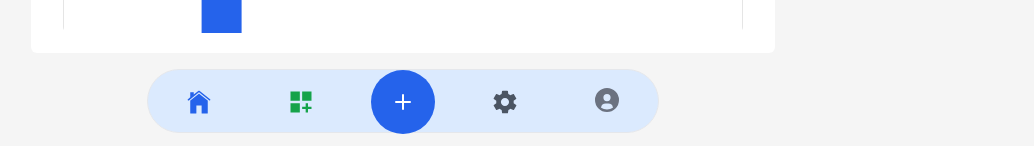
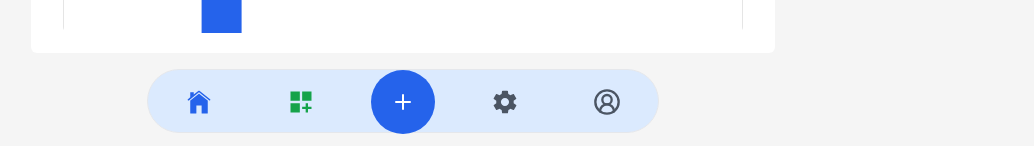
Before and after one commit to Deepanshu-cell/lesn-task-app, a Next.js app: page /dashboard in a window 1280 px wide. Shown: the part 651-797 px from the top of the page, without its empty margins (237-1271 px from the left). Built offline with nearby package versions, Linux system fonts and the light colour scheme.

Commit message:
Static work ends here

```diff
--- a/src/components/layout/Navbar.jsx
+++ b/src/components/layout/Navbar.jsx
@@ -3,9 +3,10 @@ import { IoIosHome, IoMdSettings } from "react-icons/io";
 import Link from "next/link";
 import React from "react";
 import { MdDashboardCustomize } from "react-icons/md";
-import { Plus } from "lucide-react";
+import { CircleUserRound, Plus } from "lucide-react";
 import { useRouter } from "next/navigation";
 import { SettingsPopover } from "./setting-popover";
+import { AccountPopover } from "./account-popover";
 
 const Navbar = () => {
   const router = useRouter();
@@ -83,8 +84,6 @@ const Navbar = () => {
         {/* settings */}
         <SettingsPopover>
           <span
-            href={"/settings"}
-            data-tooltip-target="tooltip-settings"
             type="button"
             className="inline-flex flex-col items-center justify-center px-5 hover:bg-gray-50 dark:hover:bg-gray-800 group cursor-pointer"
           >
@@ -104,22 +103,16 @@ const Navbar = () => {
           Settings
           <div className="tooltip-arrow" data-popper-arrow></div>
         </div>
-        <button
-          data-tooltip-target="tooltip-profile"
-          type="button"
-          className="inline-flex flex-col items-center justify-center px-5 rounded-e-full hover:bg-gray-50 dark:hover:bg-gray-800 group"
-        >
-          <svg
-            className="w-6 h-6 mb-1 text-gray-500 dark:text-gray-400 group-hover:text-blue-600 dark:group-hover:text-blue-500"
-            aria-hidden="true"
-            xmlns="http://www.w3.org/2000/svg"
-            fill="currentColor"
-            viewBox="0 0 20 20"
-          >
-            <path d="M10 0a10 10 0 1 0 10 10A10.011 10.011 0 0 0 10 0Zm0 5a3 3 0 1 1 0 6 3 3 0 0 1 0-6Zm0 13a8.949 8.949 0 0 1-4.951-1.488A3.987 3.987 0 0 1 9 13h2a3.987 3.987 0 0 1 3.951 3.512A8.949 8.949 0 0 1 10 18Z" />
-          </svg>
-          <span className="sr-only">Profile</span>
-        </button>
+        <AccountPopover>
+          <span className="cursor-pointer inline-flex flex-col items-center justify-center px-5 rounded-e-full hover:bg-gray-50 dark:hover:bg-gray-800 group">
+            <CircleUserRound
+              size={28}
+              className="text-gray-600 dark:text-gray-300"
+              title="Profile"
+            />
+            <span className="sr-only">Profile</span>
+          </span>
+        </AccountPopover>
         <div
           id="tooltip-profile"
           role="tooltip"
--- /dev/null
+++ b/src/components/layout/account-popover.jsx
@@ -0,0 +1,26 @@
+import {
+  HoverCard,
+  HoverCardContent,
+  HoverCardTrigger,
+} from "@/components/ui/hover-card";
+import { LogOut } from "lucide-react";
+import Link from "next/link";
+
+export function AccountPopover({ children }) {
+  return (
+    <HoverCard>
+      <HoverCardTrigger asChild>{children}</HoverCardTrigger>
+      <HoverCardContent className="w-32">
+        <div className="max-w-24">
+          <Link
+            href={"/"}
+            className="text-red-500 dark:text-red-400 dark:hover:bg-gray-800 hover:bg-gray-100 p-2 rounded-md flex items-center gap-x-2"
+          >
+            <LogOut size={15} />
+            Logout
+          </Link>
+        </div>
+      </HoverCardContent>
+    </HoverCard>
+  );
+}
--- a/src/components/layout/setting-popover.jsx
+++ b/src/components/layout/setting-popover.jsx
@@ -1,19 +1,17 @@
 import { Label } from "@/components/ui/label";
 import {
-  HoverCard,
-  HoverCardContent,
-  HoverCardTrigger,
-} from "@/components/ui/hover-card";
+  Popover,
+  PopoverContent,
+  PopoverTrigger,
+} from "@/components/ui/popover";
 import { ThemeSelector } from "./theme-selector";
 import { Switch } from "../ui/switch";
-import Link from "next/link";
-import { LogOut } from "lucide-react";
 
 export function SettingsPopover({ children }) {
   return (
-    <HoverCard>
-      <HoverCardTrigger  asChild>{children}</HoverCardTrigger >
-      <HoverCardContent  className="w-80">
+    <Popover>
+      <PopoverTrigger asChild>{children}</PopoverTrigger>
+      <PopoverContent className="w-80">
         <div className="grid gap-4">
           <div className="space-y-2">
             <h4 className="font-medium leading-none">App Settings</h4>
@@ -32,17 +30,8 @@ export function SettingsPopover({ children }) {
               <Switch size="sm" />
             </div>
           </div>
-          <div className="max-w-24">
-            <Link
-              href={"/"}
-              className="text-red-500 dark:text-red-400 dark:hover:bg-gray-800 hover:bg-gray-100 p-2 rounded-md flex items-center gap-x-2"
-            >
-              <LogOut size={15} />
-              Logout
-            </Link>
-          </div>
         </div>
-      </HoverCardContent >
-    </HoverCard>
+      </PopoverContent>
+    </Popover>
   );
 }
```
